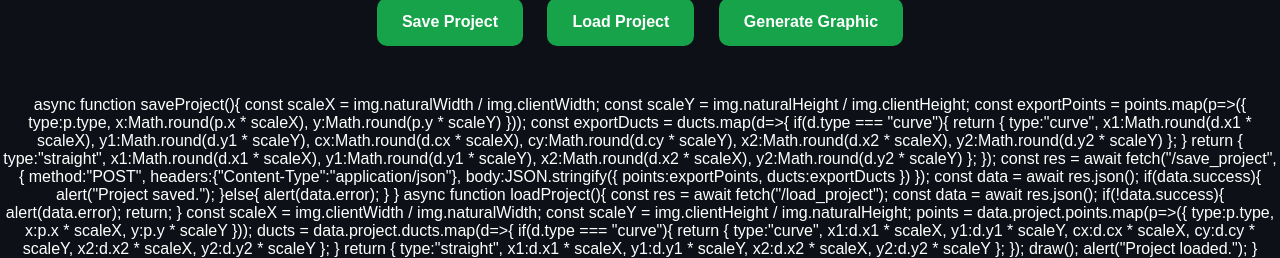
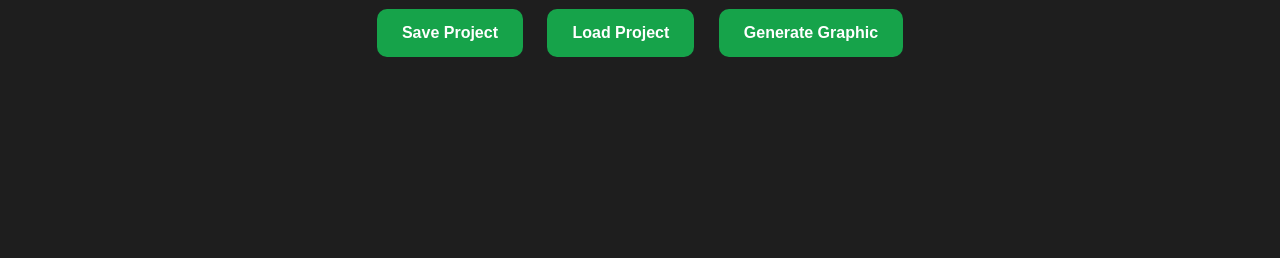
Before and after one commit to Duokore/bas-graphic-generator, a Flask app: page / in a window 1280 px wide. Shown: the part 560-818 px from the top of the page. After the commit the page ends 617 px from the top, so only its background shows below. Run offline with Flask 3, Linux system fonts and the light colour scheme; the visitor is signed in with stand-in values (Sample User, id 1).

Commit message:
fix index javascript placement

```diff
--- a/templates/index.html
+++ b/templates/index.html
@@ -1,22 +1,81 @@
- <!DOCTYPE html>
+<!DOCTYPE html>
 <html>
 <head>
-    <title>BAS Graphic Generator</title>
-    <style>
-        body{margin:0;background:#0d1117;color:white;font-family:Arial;text-align:center}
-        h1{margin-top:20px}
-        .toolbar{width:90%;margin:auto;margin-top:15px;display:flex;justify-content:center;gap:10px;flex-wrap:wrap}
-        .toolbtn{padding:12px 18px;border:none;border-radius:10px;background:#1f2937;color:white;font-weight:bold;cursor:pointer}
-        .toolbtn.active{background:#16a34a}
-        .container{margin-top:20px;position:relative;display:inline-block}
-        #plan{max-width:1400px;border-radius:12px;border:2px solid #333}
-        #overlay{position:absolute;left:0;top:0;cursor:crosshair}
-        .bottom{margin-top:20px;margin-bottom:40px}
-        button.main{padding:15px 25px;border:none;border-radius:10px;background:#16a34a;color:white;font-size:16px;font-weight:bold;cursor:pointer;margin:10px}
-    </style>
+<title>BAS Graphic Generator</title>
+
+<style>
+body{
+    font-family:Arial;
+    background:#1e1e1e;
+    color:white;
+    text-align:center;
+    margin:0;
+    padding:0;
+}
+
+h1{
+    margin-top:20px;
+}
+
+.toolbar{
+    margin-top:20px;
+}
+
+.toolbtn{
+    padding:10px 15px;
+    margin:5px;
+    border:none;
+    border-radius:8px;
+    background:#444;
+    color:white;
+    cursor:pointer;
+    font-weight:bold;
+}
+
+.toolbtn.active{
+    background:#16a34a;
+}
+
+.container{
+    position:relative;
+    display:inline-block;
+    margin-top:20px;
+}
+
+#plan{
+    max-width:1200px;
+    border:2px solid #555;
+}
+
+#overlay{
+    position:absolute;
+    left:0;
+    top:0;
+    cursor:crosshair;
+}
+
+.bottom{
+    margin-top:20px;
+    margin-bottom:40px;
+}
+
+button.main{
+    padding:15px 25px;
+    border:none;
+    border-radius:10px;
+    background:#16a34a;
+    color:white;
+    font-size:16px;
+    font-weight:bold;
+    cursor:pointer;
+    margin:10px;
+}
+</style>
+
 </head>
 
 <body>
+
 <h1>BAS Graphic Generator</h1>
 
 <form action="/upload" method="POST" enctype="multipart/form-data">
@@ -25,6 +84,7 @@
 </form>
 
 {% if image %}
+
 <div class="toolbar">
     <button class="toolbtn active" id="vavBtn">Add VAV</button>
     <button class="toolbtn" id="ahuBtn">Add AHU</button>
@@ -44,42 +104,222 @@
     <button class="main" onclick="loadProject()">Load Project</button>
     <button class="main" onclick="generateGraphic()">Generate Graphic</button>
 </div>
-{% endif %}
-async function saveProject(){
+
+<script>
+
+let currentTool = "VAV";
+
+const canvas = document.getElementById("overlay");
+const img = document.getElementById("plan");
+const ctx = canvas.getContext("2d");
+
+let points = [];
+let ducts = [];
+
+let ductStart = null;
+let movingObject = null;
+
+img.onload = ()=>{
+    canvas.width = img.clientWidth;
+    canvas.height = img.clientHeight;
+    draw();
+};
+
+document.getElementById("vavBtn").onclick = ()=>setTool("VAV");
+document.getElementById("ahuBtn").onclick = ()=>setTool("AHU");
+document.getElementById("ductBtn").onclick = ()=>setTool("DUCT");
+document.getElementById("curveBtn").onclick = ()=>setTool("CURVE");
+document.getElementById("selectBtn").onclick = ()=>setTool("SELECT");
+document.getElementById("deleteBtn").onclick = ()=>setTool("DELETE");
+
+function setTool(tool){
+
+    currentTool = tool;
+
+    document.querySelectorAll(".toolbtn").forEach(btn=>{
+        btn.classList.remove("active");
+    });
+
+    if(tool=="VAV") document.getElementById("vavBtn").classList.add("active");
+    if(tool=="AHU") document.getElementById("ahuBtn").classList.add("active");
+    if(tool=="DUCT") document.getElementById("ductBtn").classList.add("active");
+    if(tool=="CURVE") document.getElementById("curveBtn").classList.add("active");
+    if(tool=="SELECT") document.getElementById("selectBtn").classList.add("active");
+    if(tool=="DELETE") document.getElementById("deleteBtn").classList.add("active");
+}
+
+canvas.addEventListener("click",(e)=>{
+
+    const rect = canvas.getBoundingClientRect();
+
+    const x = e.clientX - rect.left;
+    const y = e.clientY - rect.top;
+
+    if(currentTool=="VAV"){
+        points.push({
+            type:"VAV",
+            x:x,
+            y:y
+        });
+    }
+
+    else if(currentTool=="AHU"){
+        points.push({
+            type:"AHU",
+            x:x,
+            y:y
+        });
+    }
+
+    else if(currentTool=="DUCT"){
+
+        if(!ductStart){
+            ductStart = {x,y};
+        }
+        else{
+
+            ducts.push({
+                type:"straight",
+                x1:ductStart.x,
+                y1:ductStart.y,
+                x2:x,
+                y2:y
+            });
+
+            ductStart = null;
+        }
+    }
+
+    else if(currentTool=="CURVE"){
+
+        if(!ductStart){
+            ductStart = {x,y};
+        }
+        else{
+
+            ducts.push({
+                type:"curve",
+                x1:ductStart.x,
+                y1:ductStart.y,
+                cx:(ductStart.x+x)/2,
+                cy:(ductStart.y+y)/2 - 80,
+                x2:x,
+                y2:y
+            });
+
+            ductStart = null;
+        }
+    }
+
+    else if(currentTool=="DELETE"){
+
+        points = points.filter(p=>{
+            return Math.abs(p.x-x)>20 || Math.abs(p.y-y)>20;
+        });
+
+        ducts = ducts.filter(d=>{
+            return Math.abs(d.x1-x)>20 || Math.abs(d.y1-y)>20;
+        });
+    }
+
+    draw();
+});
+
+function draw(){
+
+    ctx.clearRect(0,0,canvas.width,canvas.height);
+
+    ducts.forEach(d=>{
+
+        ctx.strokeStyle = "#8b8b8b";
+        ctx.lineWidth = 10;
+
+        ctx.beginPath();
+
+        if(d.type=="curve"){
+
+            ctx.moveTo(d.x1,d.y1);
+
+            ctx.quadraticCurveTo(
+                d.cx,
+                d.cy,
+                d.x2,
+                d.y2
+            );
+        }
+        else{
+
+            ctx.moveTo(d.x1,d.y1);
+            ctx.lineTo(d.x2,d.y2);
+        }
+
+        ctx.stroke();
+    });
+
+    points.forEach(p=>{
+
+        if(p.type=="AHU"){
+
+            ctx.fillStyle="#2f9e1f";
+            ctx.fillRect(p.x-35,p.y-25,70,50);
+
+            ctx.strokeStyle="#1d5e12";
+            ctx.lineWidth=4;
+            ctx.strokeRect(p.x-35,p.y-25,70,50);
+        }
+
+        if(p.type=="VAV"){
+
+            ctx.fillStyle="#c6865c";
+            ctx.fillRect(p.x-18,p.y-18,36,36);
+
+            ctx.strokeStyle="#7a3b12";
+            ctx.lineWidth=4;
+            ctx.strokeRect(p.x-18,p.y-18,36,36);
+        }
+    });
+}
+
+async function generateGraphic(){
+
     const scaleX = img.naturalWidth / img.clientWidth;
     const scaleY = img.naturalHeight / img.clientHeight;
 
     const exportPoints = points.map(p=>({
         type:p.type,
-        x:Math.round(p.x * scaleX),
-        y:Math.round(p.y * scaleY)
+        x:Math.round(p.x*scaleX),
+        y:Math.round(p.y*scaleY)
     }));
 
     const exportDucts = ducts.map(d=>{
-        if(d.type === "curve"){
-            return {
+
+        if(d.type=="curve"){
+
+            return{
                 type:"curve",
-                x1:Math.round(d.x1 * scaleX),
-                y1:Math.round(d.y1 * scaleY),
-                cx:Math.round(d.cx * scaleX),
-                cy:Math.round(d.cy * scaleY),
-                x2:Math.round(d.x2 * scaleX),
-                y2:Math.round(d.y2 * scaleY)
+                x1:Math.round(d.x1*scaleX),
+                y1:Math.round(d.y1*scaleY),
+                cx:Math.round(d.cx*scaleX),
+                cy:Math.round(d.cy*scaleY),
+                x2:Math.round(d.x2*scaleX),
+                y2:Math.round(d.y2*scaleY)
             };
         }
 
-        return {
+        return{
             type:"straight",
-            x1:Math.round(d.x1 * scaleX),
-            y1:Math.round(d.y1 * scaleY),
-            x2:Math.round(d.x2 * scaleX),
-            y2:Math.round(d.y2 * scaleY)
+            x1:Math.round(d.x1*scaleX),
+            y1:Math.round(d.y1*scaleY),
+            x2:Math.round(d.x2*scaleX),
+            y2:Math.round(d.y2*scaleY)
         };
     });
 
-    const res = await fetch("/save_project", {
+    const res = await fetch("/generate_manual",{
         method:"POST",
-        headers:{"Content-Type":"application/json"},
+        headers:{
+            "Content-Type":"application/json"
+        },
         body:JSON.stringify({
             points:exportPoints,
             ducts:exportDucts
@@ -89,13 +329,65 @@ async function saveProject(){
     const data = await res.json();
 
     if(data.success){
-        alert("Project saved.");
-    }else{
-        alert(data.error);
+        window.location.href="/result";
+    }
+}
+
+async function saveProject(){
+
+    const scaleX = img.naturalWidth / img.clientWidth;
+    const scaleY = img.naturalHeight / img.clientHeight;
+
+    const exportPoints = points.map(p=>({
+        type:p.type,
+        x:Math.round(p.x*scaleX),
+        y:Math.round(p.y*scaleY)
+    }));
+
+    const exportDucts = ducts.map(d=>{
+
+        if(d.type=="curve"){
+
+            return{
+                type:"curve",
+                x1:Math.round(d.x1*scaleX),
+                y1:Math.round(d.y1*scaleY),
+                cx:Math.round(d.cx*scaleX),
+                cy:Math.round(d.cy*scaleY),
+                x2:Math.round(d.x2*scaleX),
+                y2:Math.round(d.y2*scaleY)
+            };
+        }
+
+        return{
+            type:"straight",
+            x1:Math.round(d.x1*scaleX),
+            y1:Math.round(d.y1*scaleY),
+            x2:Math.round(d.x2*scaleX),
+            y2:Math.round(d.y2*scaleY)
+        };
+    });
+
+    const res = await fetch("/save_project",{
+        method:"POST",
+        headers:{
+            "Content-Type":"application/json"
+        },
+        body:JSON.stringify({
+            points:exportPoints,
+            ducts:exportDucts
+        })
+    });
+
+    const data = await res.json();
+
+    if(data.success){
+        alert("Project saved!");
     }
 }
 
 async function loadProject(){
+
     const res = await fetch("/load_project");
     const data = await res.json();
 
@@ -109,324 +401,42 @@ async function loadProject(){
 
     points = data.project.points.map(p=>({
         type:p.type,
-        x:p.x * scaleX,
-        y:p.y * scaleY
+        x:p.x*scaleX,
+        y:p.y*scaleY
     }));
 
     ducts = data.project.ducts.map(d=>{
-        if(d.type === "curve"){
-            return {
+
+        if(d.type=="curve"){
+
+            return{
                 type:"curve",
-                x1:d.x1 * scaleX,
-                y1:d.y1 * scaleY,
-                cx:d.cx * scaleX,
-                cy:d.cy * scaleY,
-                x2:d.x2 * scaleX,
-                y2:d.y2 * scaleY
+                x1:d.x1*scaleX,
+                y1:d.y1*scaleY,
+                cx:d.cx*scaleX,
+                cy:d.cy*scaleY,
+                x2:d.x2*scaleX,
+                y2:d.y2*scaleY
             };
         }
 
-        return {
+        return{
             type:"straight",
-            x1:d.x1 * scaleX,
-            y1:d.y1 * scaleY,
-            x2:d.x2 * scaleX,
-            y2:d.y2 * scaleY
+            x1:d.x1*scaleX,
+            y1:d.y1*scaleY,
+            x2:d.x2*scaleX,
+            y2:d.y2*scaleY
         };
     });
 
     draw();
-    alert("Project loaded.");
-}
-<script>
-let currentTool = "VAV";
 
-const canvas = document.getElementById("overlay");
-const img = document.getElementById("plan");
-const ctx = canvas ? canvas.getContext("2d") : null;
-
-let points = [];
-let ducts = [];
-let selectedIndex = -1;
-let dragging = false;
-
-let pendingDuctStart = null;
-let pendingCurve = [];
-
-const grid = 24;
-
-function snap(value){
-    return Math.round(value / grid) * grid;
+    alert("Project loaded!");
 }
 
-function resizeCanvas(){
-    if(!canvas || !img) return;
-    canvas.width = img.clientWidth;
-    canvas.height = img.clientHeight;
-    canvas.style.width = img.clientWidth + "px";
-    canvas.style.height = img.clientHeight + "px";
-    draw();
-}
+</script>
 
-window.onload = resizeCanvas;
-window.onresize = resizeCanvas;
+{% endif %}
 
-function setTool(tool){
-    currentTool = tool;
-    pendingDuctStart = null;
-    pendingCurve = [];
-
-    document.querySelectorAll(".toolbtn").forEach(btn => btn.classList.remove("active"));
-
-    if(tool === "VAV") document.getElementById("vavBtn").classList.add("active");
-    if(tool === "AHU") document.getElementById("ahuBtn").classList.add("active");
-    if(tool === "DUCT") document.getElementById("ductBtn").classList.add("active");
-    if(tool === "CURVE") document.getElementById("curveBtn").classList.add("active");
-    if(tool === "SELECT") document.getElementById("selectBtn").classList.add("active");
-    if(tool === "DELETE") document.getElementById("deleteBtn").classList.add("active");
-
-    draw();
-}
-
-document.getElementById("vavBtn").onclick = () => setTool("VAV");
-document.getElementById("ahuBtn").onclick = () => setTool("AHU");
-document.getElementById("ductBtn").onclick = () => setTool("DUCT");
-document.getElementById("curveBtn").onclick = () => setTool("CURVE");
-document.getElementById("selectBtn").onclick = () => setTool("SELECT");
-document.getElementById("deleteBtn").onclick = () => setTool("DELETE");
-
-function draw(){
-    if(!ctx) return;
-
-    ctx.clearRect(0,0,canvas.width,canvas.height);
-
-    ducts.forEach(d => {
-        ctx.strokeStyle = "red";
-        ctx.lineWidth = 8;
-        ctx.lineCap = "round";
-
-        ctx.beginPath();
-
-        if(d.type === "curve"){
-            ctx.moveTo(d.x1, d.y1);
-            ctx.quadraticCurveTo(d.cx, d.cy, d.x2, d.y2);
-        }else{
-            ctx.moveTo(d.x1, d.y1);
-            ctx.lineTo(d.x2, d.y2);
-        }
-
-        ctx.stroke();
-    });
-
-    if(pendingDuctStart){
-        ctx.fillStyle = "yellow";
-        ctx.beginPath();
-        ctx.arc(pendingDuctStart.x, pendingDuctStart.y, 8, 0, Math.PI * 2);
-        ctx.fill();
-    }
-
-    pendingCurve.forEach(p => {
-        ctx.fillStyle = "orange";
-        ctx.beginPath();
-        ctx.arc(p.x, p.y, 8, 0, Math.PI * 2);
-        ctx.fill();
-    });
-
-    for(let i=0;i<points.length;i++){
-        const p = points[i];
-
-        if(p.type === "VAV"){
-            ctx.fillStyle = "#4da3ff";
-            ctx.fillRect(p.x - 12, p.y - 12, 24, 24);
-            ctx.strokeStyle = "#003366";
-            ctx.lineWidth = 3;
-            ctx.strokeRect(p.x - 12, p.y - 12, 24, 24);
-        }
-
-        if(p.type === "AHU"){
-            ctx.fillStyle = "#39d353";
-            ctx.fillRect(p.x - 24, p.y - 18, 48, 36);
-            ctx.strokeStyle = "#0f5d1f";
-            ctx.lineWidth = 4;
-            ctx.strokeRect(p.x - 24, p.y - 18, 48, 36);
-        }
-    }
-}
-
-function getMousePos(e){
-    const rect = canvas.getBoundingClientRect();
-    return {x:e.clientX - rect.left, y:e.clientY - rect.top};
-}
-
-function hitTest(mx,my){
-    for(let i=points.length-1;i>=0;i--){
-        const p = points[i];
-        let w = p.type === "AHU" ? 48 : 24;
-        let h = p.type === "AHU" ? 36 : 24;
-
-        if(mx > p.x - w/2 && mx < p.x + w/2 && my > p.y - h/2 && my < p.y + h/2){
-            return i;
-        }
-    }
-    return -1;
-}
-
-canvas.addEventListener("mousedown", e=>{
-    const pos = getMousePos(e);
-
-    if(currentTool === "VAV"){
-        points.push({type:"VAV", x:pos.x, y:pos.y});
-        draw();
-        return;
-    }
-
-    if(currentTool === "AHU"){
-        points.push({type:"AHU", x:pos.x, y:pos.y});
-        draw();
-        return;
-    }
-
-    if(currentTool === "DUCT"){
-        if(!pendingDuctStart){
-            pendingDuctStart = {x:snap(pos.x), y:snap(pos.y)};
-        }else{
-            let dx = Math.abs(pos.x - pendingDuctStart.x);
-            let dy = Math.abs(pos.y - pendingDuctStart.y);
-
-            let endX = snap(pos.x);
-            let endY = snap(pos.y);
-
-            if(dx > dy){
-                endY = pendingDuctStart.y;
-            }else{
-                endX = pendingDuctStart.x;
-            }
-
-            ducts.push({
-                type:"straight",
-                x1:pendingDuctStart.x,
-                y1:pendingDuctStart.y,
-                x2:endX,
-                y2:endY
-            });
-
-            pendingDuctStart = null;
-        }
-
-        draw();
-        return;
-    }
-
-    if(currentTool === "CURVE"){
-        pendingCurve.push({x:pos.x, y:pos.y});
-
-        if(pendingCurve.length === 3){
-            ducts.push({
-                type:"curve",
-                x1:pendingCurve[0].x,
-                y1:pendingCurve[0].y,
-                cx:pendingCurve[1].x,
-                cy:pendingCurve[1].y,
-                x2:pendingCurve[2].x,
-                y2:pendingCurve[2].y
-            });
-
-            pendingCurve = [];
-        }
-
-        draw();
-        return;
-    }
-
-    if(currentTool === "DELETE"){
-        const idx = hitTest(pos.x,pos.y);
-
-        if(idx !== -1){
-            points.splice(idx,1);
-            draw();
-            return;
-        }
-
-        if(ducts.length > 0){
-            ducts.pop();
-            draw();
-        }
-
-        return;
-    }
-
-    if(currentTool === "SELECT"){
-        const idx = hitTest(pos.x,pos.y);
-
-        if(idx !== -1){
-            selectedIndex = idx;
-            dragging = true;
-        }
-    }
-});
-
-canvas.addEventListener("mousemove", e=>{
-    if(!dragging) return;
-
-    const pos = getMousePos(e);
-    points[selectedIndex].x = pos.x;
-    points[selectedIndex].y = pos.y;
-    draw();
-});
-
-canvas.addEventListener("mouseup", ()=>{
-    dragging = false;
-});
-
-async function generateGraphic(){
-    const scaleX = img.naturalWidth / img.clientWidth;
-    const scaleY = img.naturalHeight / img.clientHeight;
-
-    const exportPoints = points.map(p=>({
-        type:p.type,
-        x:Math.round(p.x * scaleX),
-        y:Math.round(p.y * scaleY)
-    }));
-
-    const exportDucts = ducts.map(d=>{
-        if(d.type === "curve"){
-            return {
-                type:"curve",
-                x1:Math.round(d.x1 * scaleX),
-                y1:Math.round(d.y1 * scaleY),
-                cx:Math.round(d.cx * scaleX),
-                cy:Math.round(d.cy * scaleY),
-                x2:Math.round(d.x2 * scaleX),
-                y2:Math.round(d.y2 * scaleY)
-            };
-        }
-
-        return {
-            type:"straight",
-            x1:Math.round(d.x1 * scaleX),
-            y1:Math.round(d.y1 * scaleY),
-            x2:Math.round(d.x2 * scaleX),
-            y2:Math.round(d.y2 * scaleY)
-        };
-    });
-
-    const res = await fetch("/generate_manual", {
-        method:"POST",
-        headers:{"Content-Type":"application/json"},
-        body:JSON.stringify({
-            points:exportPoints,
-            ducts:exportDucts
-        })
-    });
-
-    const data = await res.json();
-
-    if(data.success){
-        window.location.href = "/result";
-    }else{
-        alert(data.error);
-    }
-}
-</script>
 </body>
 </html>
```
